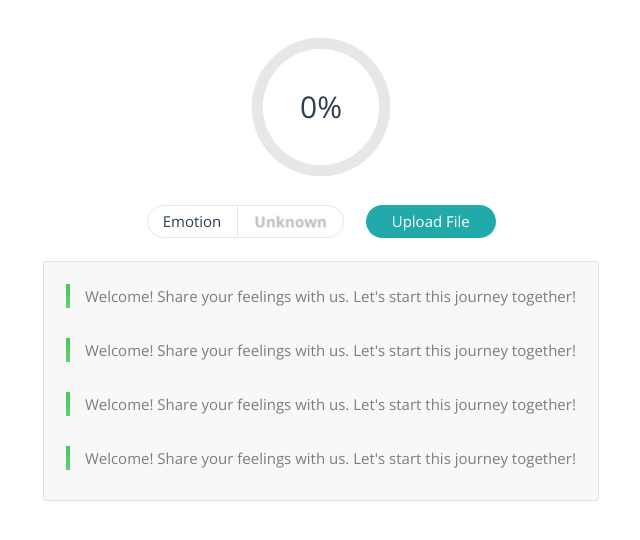
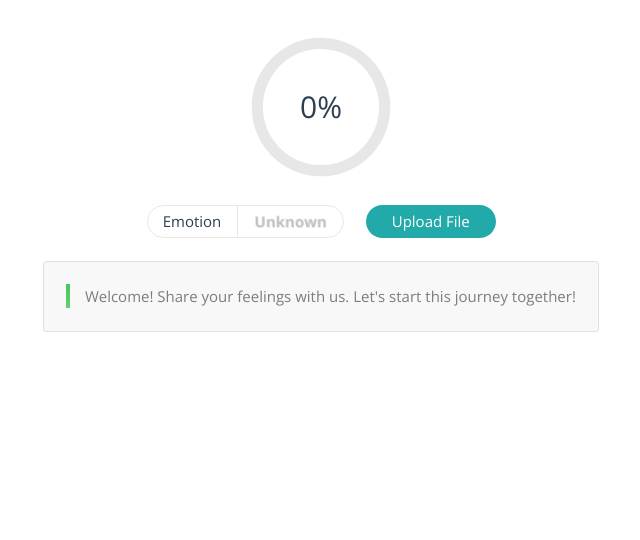
Before and after one commit to AsherJingkongChen/biosemo, a Vue app in the folder web/: page / in a window 1280 px wide. Shown: the top 540 px of the page, without its empty margins (319-959 px from the left). Built offline with nearby package versions, Linux system fonts and the light colour scheme.

Commit message:
Update web app - Finetune the mono consult things

```diff
--- a/web/src/App.vue
+++ b/web/src/App.vue
@@ -75,7 +75,7 @@
 <script setup lang="ts">
 import DonutChart from '@/components/DonutChart.vue';
 import MonoConsultCard from '@/components/MonoConsultCard.vue';
-import { computed, ref, watch, type Directive } from 'vue';
+import { computed, ref, watch } from 'vue';
 import {
   useEmoLevelStore,
   useMonoConsultsStore,
@@ -117,43 +117,42 @@ const MONO_CONSULT_INTERVAL = 600;
 
 watch(
   () => emoLevelStore.tick,
-  async (tick) => {
+  (tick) => {
     if (
-      tick === undefined ||
-      tick % MONO_CONSULT_INTERVAL !== 0
+      tick !== undefined &&
+      tick % MONO_CONSULT_INTERVAL === 0
     ) {
-      return;
+      monoConsultsStore.push(emoLevelStore);
     }
-    await monoConsultsStore.push(emoLevelStore);
   },
 );
 
-const listElem = ref<HTMLDivElement | undefined>();
-
-// functions
+// callbacks
 
 async function onChangeEmoLevelFileInputElem() {
   const file = emoLevelFileInputElem?.value?.files?.[0];
-  if (!file) {
-    console.debug('Cancelled uploading file');
-    return;
-  }
-
+  if (file) {
     if (isEmoLevelFileInputElemLocked.value) {
       throw new Error('The file input element is locked now');
     }
+
+    // init state
     isEmoLevelFileInputElemLocked.value = true;
     monoConsultsStore.$reset();
 
-  await emoLevelStore
+    emoLevelStore
       .getLevels(file)
       .catch((e) => {
-      alert(`Failed to get emotion levels from the file:\n${e}`);
+        alert(
+          `Failed to get emotion levels from the file:\n${e}`,
+        );
       })
       .finally(() => {
+        // reset state
         isEmoLevelFileInputElemLocked.value = false;
         emoLevelStore.$reset();
       });
+  }
 }
 </script>
 
@@ -310,7 +309,7 @@ async function onChangeEmoLevelFileInputElem() {
     position: relative;
     min-height: 1em * $LINE_HEIGHT + 3 * $CHAT_CARD_PADDING;
     width: 100%;
-    max-height: 30vh;
+    max-height: 50vh;
     background-color: var(--color-background-soft);
     border: thin solid var(--color-border);
     border-radius: $BORDER_RADIUS;
--- a/web/src/stores/monoConsults.ts
+++ b/web/src/stores/monoConsults.ts
@@ -3,34 +3,6 @@ import { fetchUtil } from '@/utils';
 
 const defaultState = () => ({
   _items: [
-    {
-      percent: 0,
-      text:
-        'Welcome! ' +
-        'Share your feelings with us. ' +
-        "Let's start this journey together!",
-    },
-    {
-      percent: 0,
-      text:
-        'Welcome! ' +
-        'Share your feelings with us. ' +
-        "Let's start this journey together!",
-    },
-    {
-      percent: 0,
-      text:
-        'Welcome! ' +
-        'Share your feelings with us. ' +
-        "Let's start this journey together!",
-    },
-    {
-      percent: 0,
-      text:
-        'Welcome! ' +
-        'Share your feelings with us. ' +
-        "Let's start this journey together!",
-    },
     {
       percent: 0,
       text:
--- a/web/src/utils/autoScrollDown.ts
+++ b/web/src/utils/autoScrollDown.ts
@@ -1,9 +1,8 @@
-
 /**
  * Auto Scroll Down - Vanilla JS
  */
 export function useAutoScrollDown() {
-  let hadScrolledToBottom = false;
+  let hadScrolledToBottom = true;
   const hasScrolledToBottom = (target: Element): boolean => {
     return (
       target.clientHeight + target.clientTop + target.scrollTop >
@@ -13,9 +12,6 @@ export function useAutoScrollDown() {
   const onScrollTarget = ({ target }: Event): void => {
     if (target instanceof Element) {
       hadScrolledToBottom = hasScrolledToBottom(target);
-      if (hadScrolledToBottom) {
-        console.log('Scrolled to bottom');
-      }
     }
   };
   const scrollToBottomIfNeeded = (target: Element): void => {
```
Lines whose indentation alone changed are shown as unchanged.
